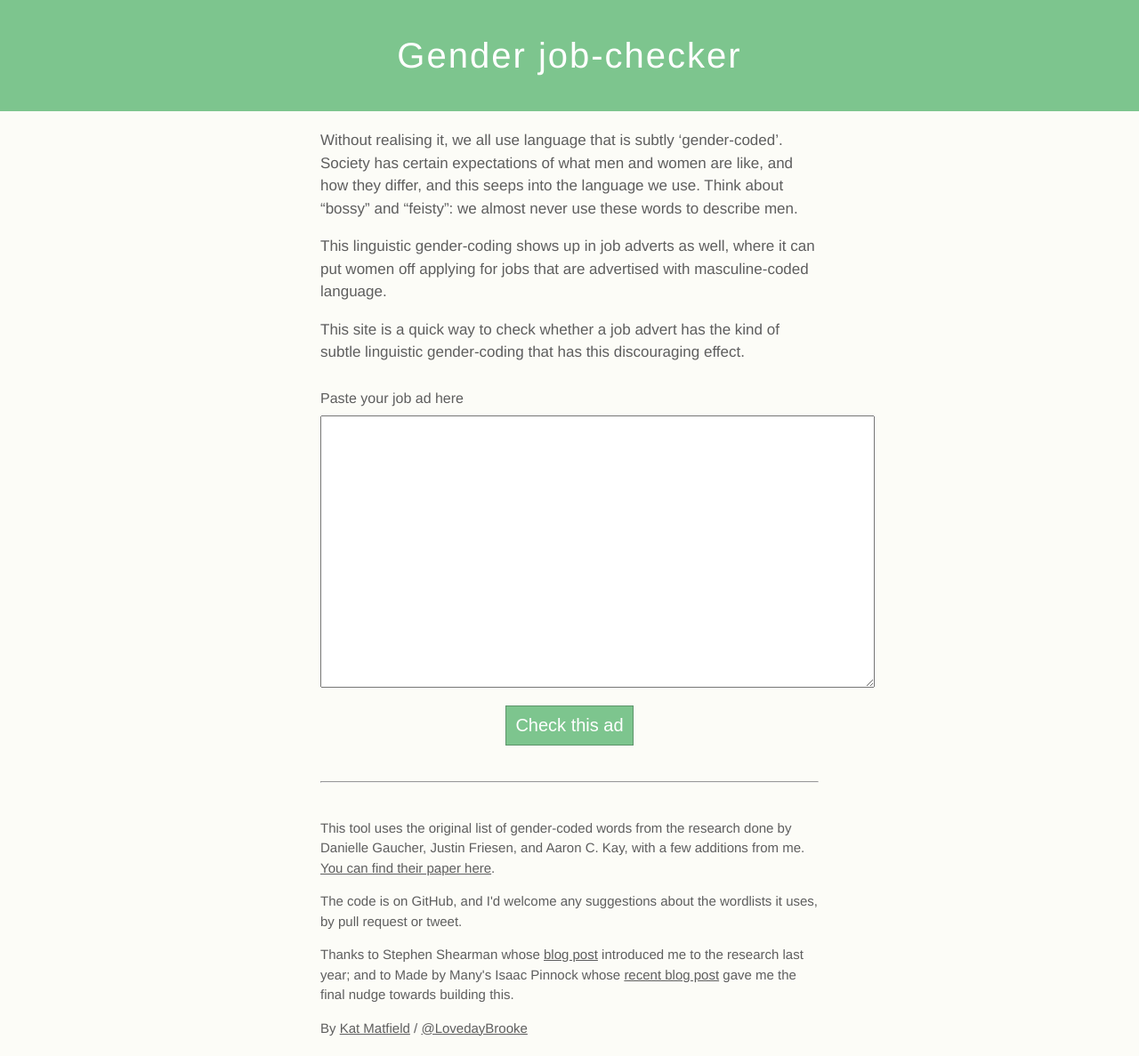
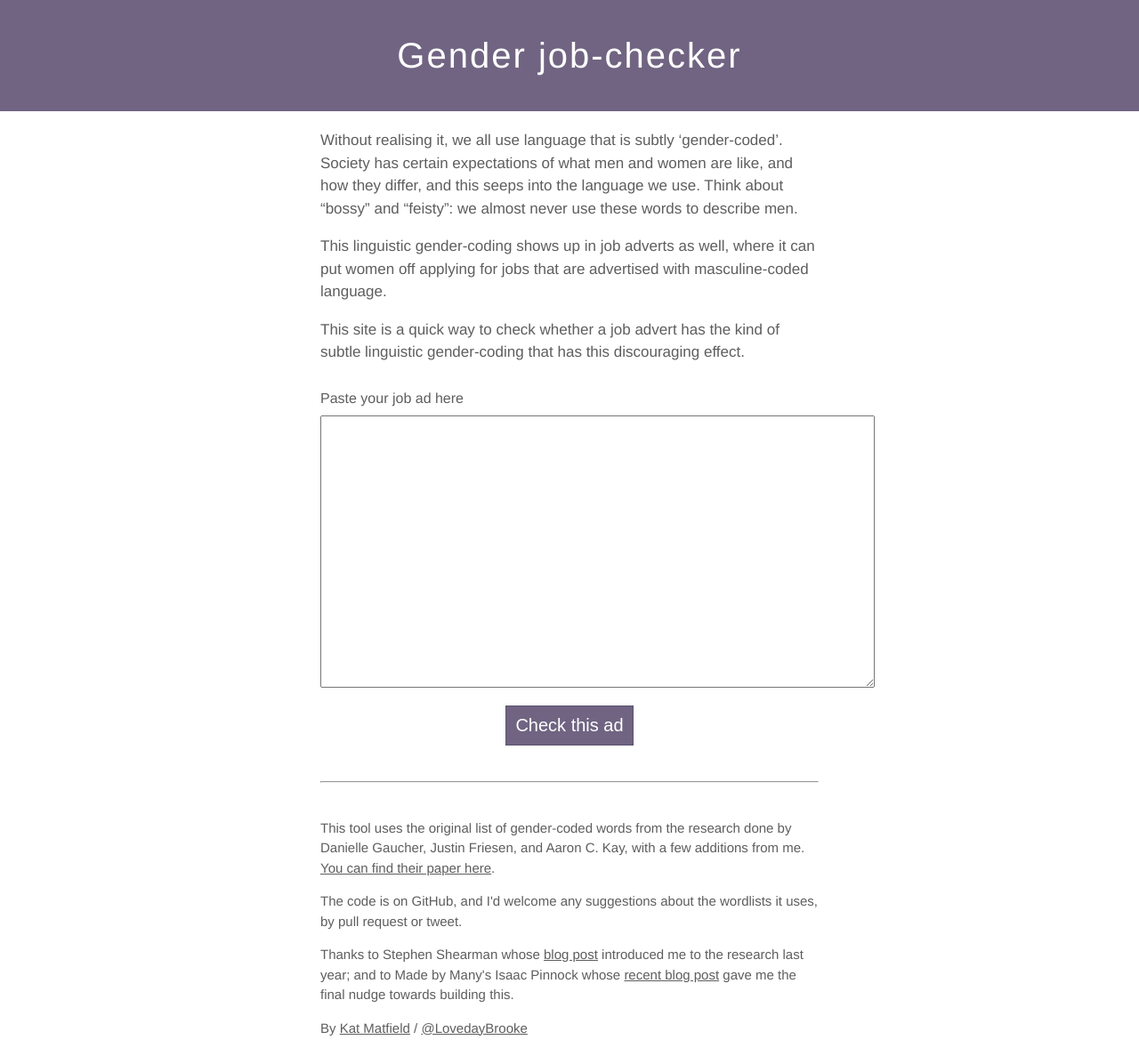
Before and after one commit to lovedaybrooke/gender-decoder, a Django app: page / in a window 1280 px wide. Shown: the whole page at 89% size. Run offline with Django 3.2, Linux system fonts and the light colour scheme.

Commit message:
Green to purple

```diff
--- a/genderjobcheck/static/main.css
+++ b/genderjobcheck/static/main.css
@@ -1,13 +1,13 @@
 body {
 	font-family: 'Helvetica Neue', Helvetica, Arial, sans-serif;
 	margin: 0;
-	background-color: #FCFCF7;
+	background-color: white;
 	color: #5E5E5E;
 }
 
 
 div.header {
-	background-color: #7DC58E;
+	background-color: #706482;
 	padding: 40px 20px;
 }
 
@@ -74,23 +74,21 @@ input, #again {
 	margin: 20px auto;
 	font-size: 20px;
 	color: white;
-    border: 1px solid #5D946A;
-    background: #7DC58E;
+    border: 1px solid #5D536D;
+    background: #706482;
     display: block;
 }
 input:hover, #again.hover {
-    border: 1px solid #5D946A;
-    background: #6CAC7B;
-	color: #FCFCF7;
+    border: 1px solid #5D536D;
+    background: #635874;
 }
 .button {
-    border: 1px solid #5D946A;
-    background: #7DC58E;
+    border: 1px solid #5D536D;
+    background: #706482;
 }
 .button:hover {
-    border: 1px solid #5D946A;
-    background: #6CAC7B;
-	color: #FCFCF7;
+    border: 1px solid #5D536D;
+    background: #635874;
 }
 
 div.footer p {
```
